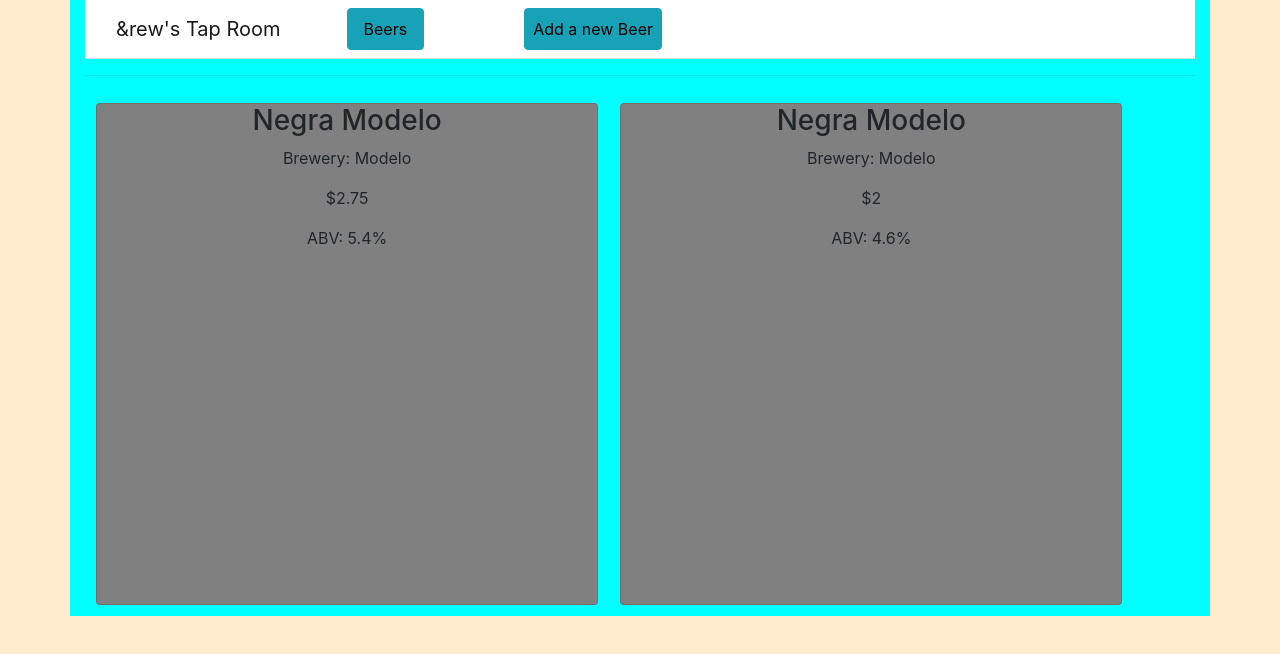
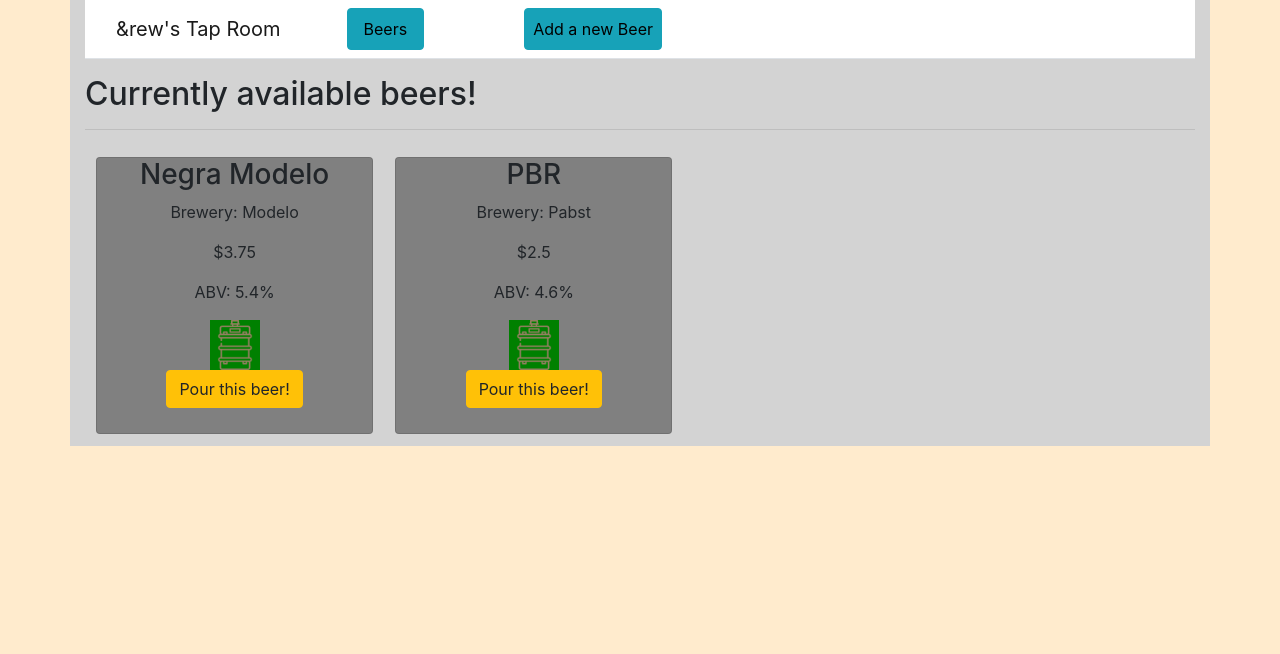
Before and after one commit to drewcpete/TapRoom, a React app: page /#/Beer in a window 1280 px wide. Shown: the top 654 px of the page. Built offline with nearby package versions, Linux system fonts and the light colour scheme.

Commit message:
add keg.png with background image which will change dynamically based on the fullness of the keg

```diff
--- a/src/components/App.jsx
+++ b/src/components/App.jsx
@@ -8,7 +8,7 @@
 
 function App(){
   var siteStyle = {
-    backgroundColor : "cyan",
+    backgroundColor : "lightgray",
   };
   return (
     <div style={siteStyle} className="container">
--- a/src/components/Beer.jsx
+++ b/src/components/Beer.jsx
@@ -1,5 +1,6 @@
 import React from "react";
 import PropTypes from "prop-types";
+import Keg from "../assets/keg.png"
 
 function Beer(props) {
 
@@ -15,8 +16,8 @@
   };
 
   var beerStyle = {
-    width: "500px",
-    height: "500px",
+    width: "275px",
+    height: "275px",
     textAlign: "center",
     padding: "15",
   };
@@ -27,6 +28,10 @@
     justifyContent: "center",
     margin: "1% 1%",
   };
+  var keg = {
+    height: "50px",
+    backgroundColor: "green"
+  }
 
 
   return (
@@ -37,6 +42,12 @@
           <p>Brewery: {props.brewery}</p>
           <p>${props.price}</p>
           <p>ABV: {props.abv}%</p>
+          <div >
+
+            <img style={keg} src={Keg} alt="keg"/>
+          </div>
+          <button className="btn btn-warning">Pour this beer!</button>
+
 
 
         </div>
--- a/src/components/BeerList.jsx
+++ b/src/components/BeerList.jsx
@@ -9,14 +9,14 @@
     brewery: "Modelo",
     abv: "5.4",
     amount: 147,
-    price: 2.75
+    price: 3.75
   },
   {
-    name: "Negra Modelo",
-    brewery: "Modelo",
+    name: "PBR",
+    brewery: "Pabst",
     abv: "4.6",
     amount: 147,
-    price: 2.00
+    price: 2.50
   },
 ];
 
@@ -24,7 +24,7 @@
 function BeerList() {
   return(
     <div>
-
+        <h2>Currently available beers!</h2>
       <hr/>
       {MasterBeerList.map((beer, index) =>
         <Beer name={beer.name}
--- a/src/components/Home.jsx
+++ b/src/components/Home.jsx
@@ -2,8 +2,12 @@
 
 function Home(){
   return (
+
+
     <div  className="container">
-      <h4>Thanks for coming!</h4>
+        <div className="welcome">
+            <h4>Thanks for coming!</h4>
+        </div>
     </div>
   );
 }
--- a/src/components/NavBar.jsx
+++ b/src/components/NavBar.jsx
@@ -20,12 +20,12 @@
     <nav className="navbar navbar-expand-lg navbar-toggleable-lg navbar-light bg-white border-bottom box-shadow mb-3">
       <div className="container">
         <a className="navbar-brand" asp-area="" asp-controller="Home" asp-action="Index" href="\">&rew's Tap Room</a>
-        <button style={navBar} className="btn btn-info nav-link text-info" ><Link style={navLink} to="/Student">Beers</Link></button>
+        <button style={navBar} className="btn btn-info nav-link text-info" ><Link style={navLink} to="/Beer">Beers</Link></button>
 
         <div className="navbar-collapse collapse d-lg-inline-flex flex-lg-row">
           <ul className="navbar-nav flex-grow-1 mr-auto">
             <li className="nav-item">
-              <button style={navBar} className="btn btn-info nav-link text-light" ><Link style={navLink} to="/Student">Add a new Beer</Link></button>
+              <button style={navBar} className="btn btn-info nav-link text-light" ><Link style={navLink} to="/NewBeer">Add a new Beer</Link></button>
 
             </li>
 
```
Also changed, not shown: src/Assets/keg.png (added).
